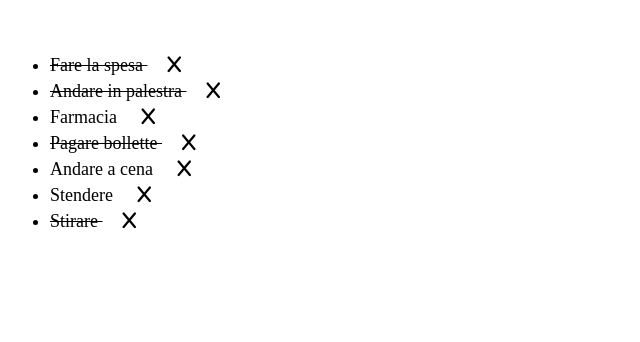
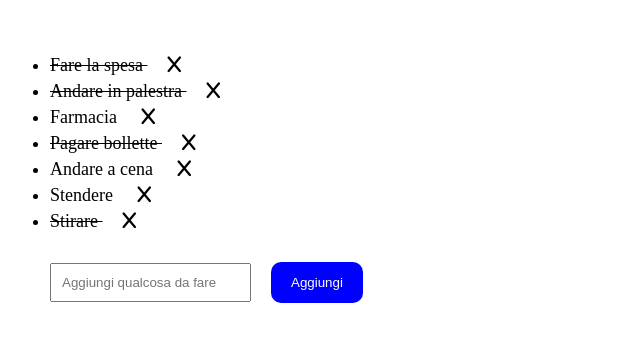
Before and after one commit to FedericaCampo97/vue-todolist, a plain HTML site: page index.html in a window 1280 px wide. Shown: the whole page, without its empty margins (0-640 px from the left). Drawn offline with nearby package versions, Linux system fonts and the light colour scheme.

Commit message:
milestone3 exercise complete

```diff
--- a/assets/main.js
+++ b/assets/main.js
@@ -11,7 +11,10 @@ uguale a true, visualizzare il testo del todo sbarrato.
 Visualizzare a fianco ad ogni item ha una “x”:
 cliccando su di essa, il todo viene rimosso dalla lista.
 
-
+Predisporre un campo di input testuale e un pulsante “aggiungi”:
+cliccando sul pulsante, il testo digitato viene letto e
+utilizzato per creare un nuovo todo,
+che quindi viene aggiunto alla lista dei todo esistenti.
 */
 
 const { createApp } = Vue
@@ -61,6 +64,13 @@ createApp({
                     return value
                 }
             })
+        },
+        addTask() {
+            let input = document.getElementById('input').value
+            this.list.push({
+                text: input,
+                done: false
+            })
         }
     },
     mounted() {
--- a/assets/style.css
+++ b/assets/style.css
@@ -18,3 +18,16 @@ i{
     margin-left: 20px;
     cursor: pointer;
 }
+input {
+    margin-top: 30px;
+    padding: 10px;
+}
+button{
+    margin: 30px 20px;
+    padding: 13px 20px;
+    background-color: blue;
+    color: white;
+    border: none;
+    border-radius: 10px;
+    cursor: pointer;
+}
--- a/index.html
+++ b/index.html
@@ -15,7 +15,11 @@
                 <i class="fa-solid fa-x" @click="deleteTask(index)"></i>
             </li>
         </ul>
+        <input type="text" placeholder="Aggiungi qualcosa da fare" id="input">
+        <button @click="addTask">Aggiungi</button>
+
     </div>
+
 
 
     <script src="https://unpkg.com/vue@3"></script>
```
